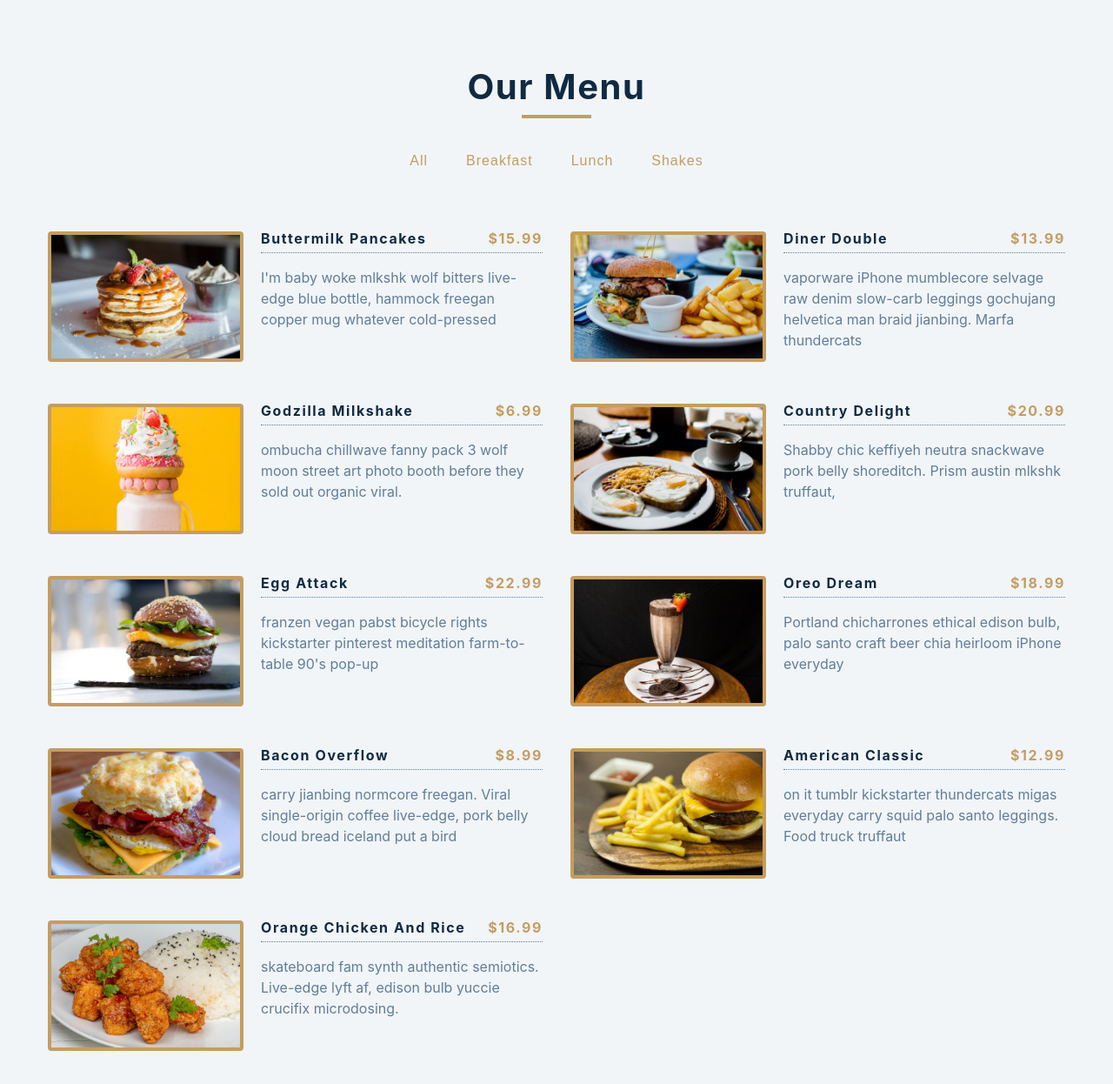
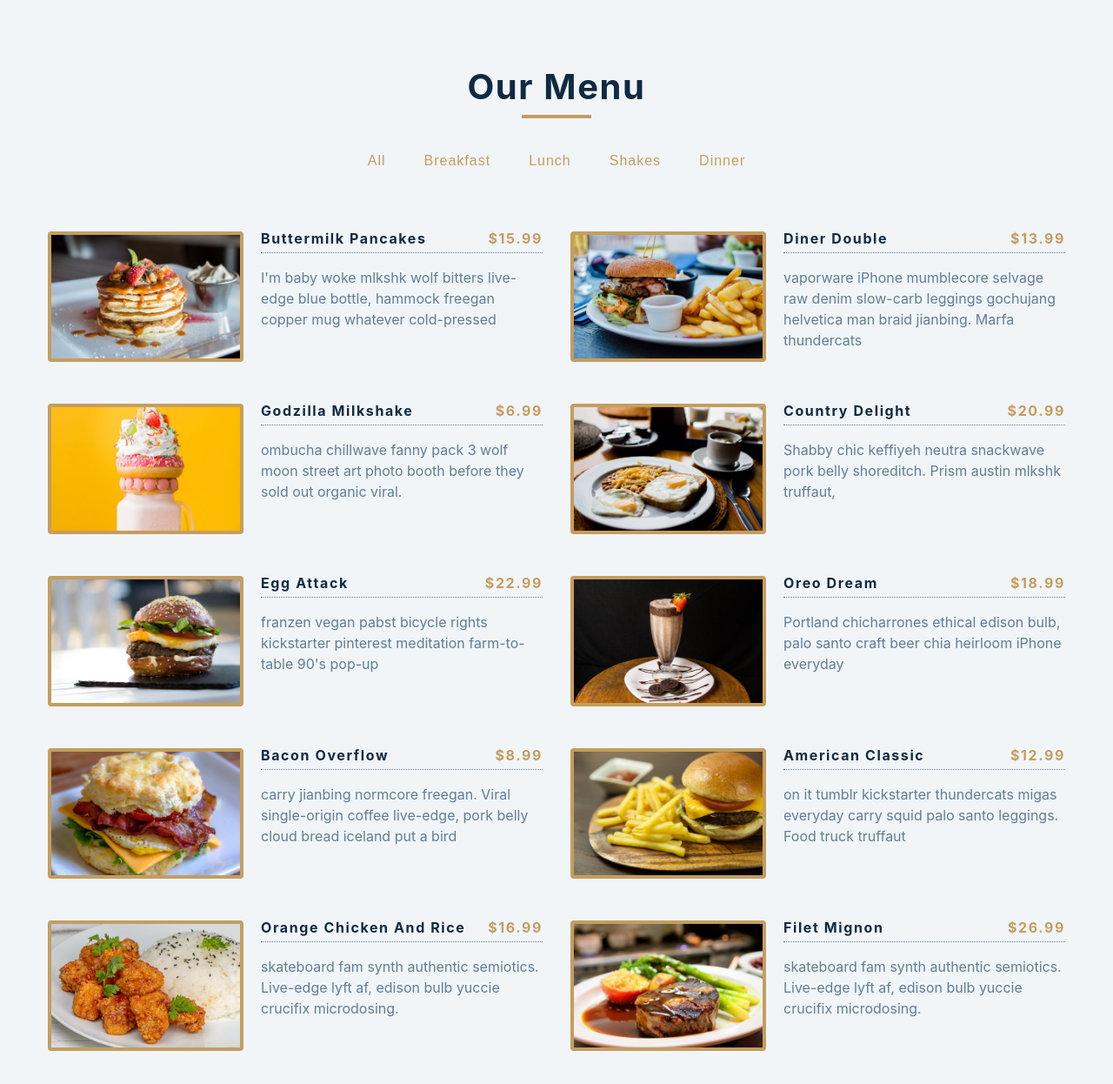
Before and after one commit to andrejarboe/menu, a React (Create React App) app: page / in a window 1280 px wide. Shown: the top 1246 px of the page at 87% size. Built offline with nearby package versions, Linux system fonts and the light colour scheme.

Commit message:
add filet mignon

```diff
--- a/src/data.js
+++ b/src/data.js
@@ -71,5 +71,13 @@
 		img: './images/item-9.jpeg',
 		desc: `skateboard fam synth authentic semiotics. Live-edge lyft af, edison bulb yuccie crucifix microdosing.`,
 	},
+	{
+		id: 10,
+		title: 'filet mignon',
+		category: 'Dinner',
+		price: 26.99,
+		img: './images/item-10.jpeg',
+		desc: `skateboard fam synth authentic semiotics. Live-edge lyft af, edison bulb yuccie crucifix microdosing.`,
+	},
 ];
 export default menu;
```
